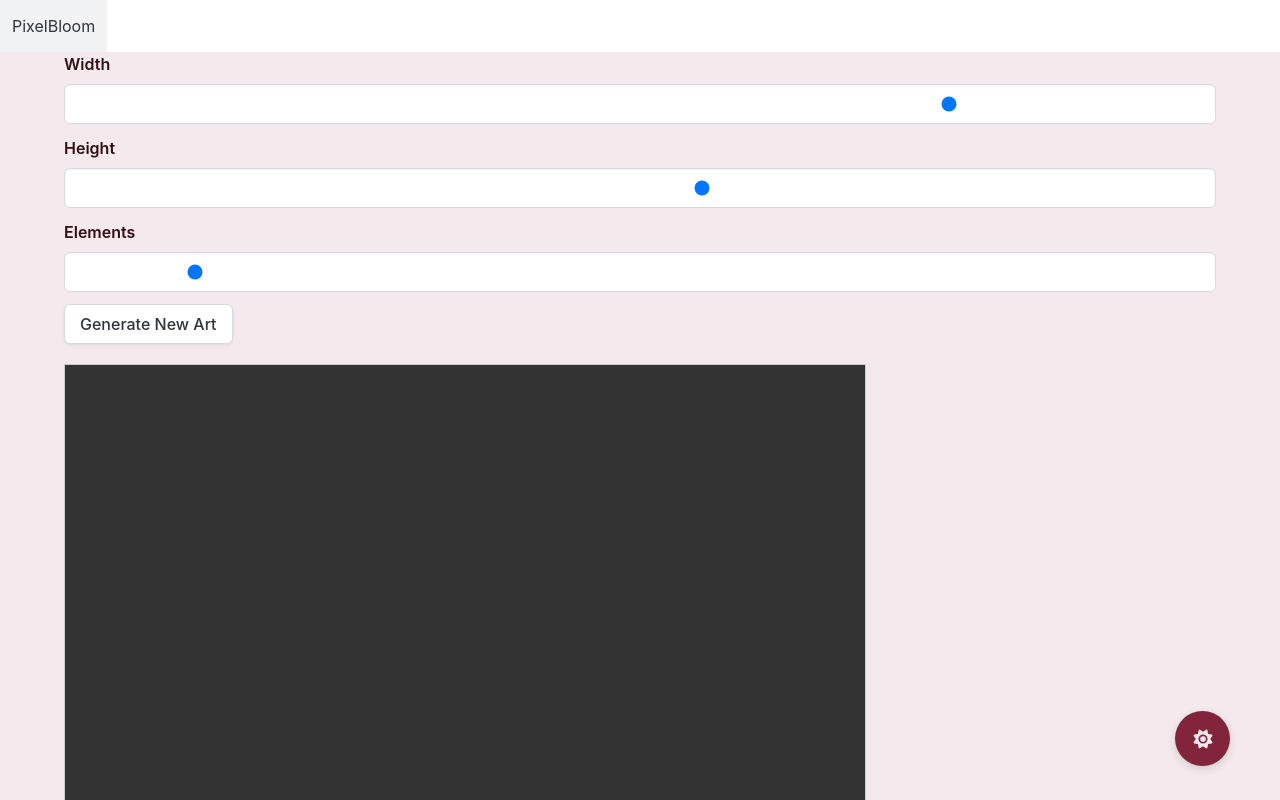
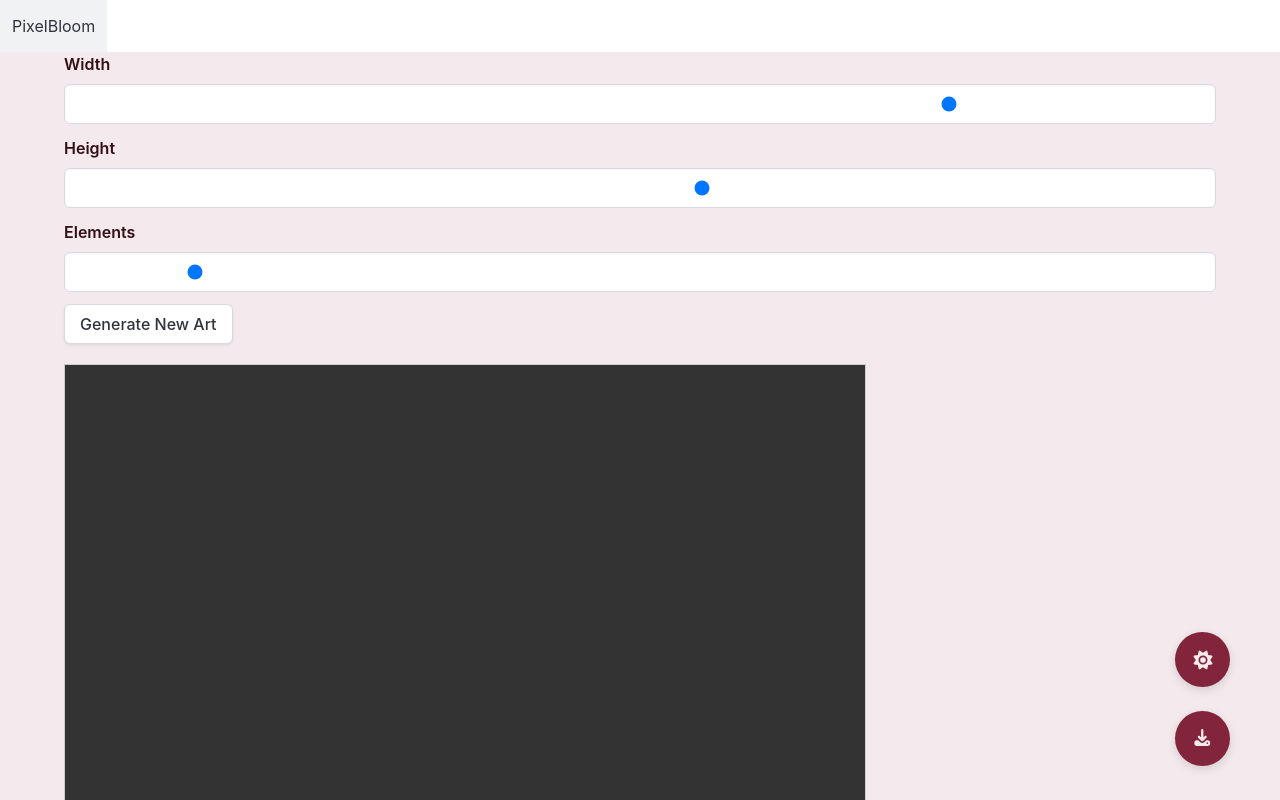
Before and after one commit to JesseShawCodes/generative-art-app, a Next.js app in the folder frontend-next/: page / in a window 1280 px wide. Shown: the top 800 px of the page. Built offline with nearby package versions, Linux system fonts and the light colour scheme; no server answers.

Commit message:
Added Download button, and CanvasContext.

```diff
--- /dev/null
+++ b/frontend-next/src/app/CanvasContext.js
@@ -0,0 +1,19 @@
+
+"use client"
+import React, { createContext, useContext, useRef } from 'react';
+
+const CanvasContext = createContext();
+
+export function useCanvas() {
+  return useContext(CanvasContext);
+}
+
+export function CanvasProvider({ children }) {
+  const canvasRef = useRef(null);
+
+  return (
+    <CanvasContext.Provider value={{ canvasRef }}>
+      {children}
+    </CanvasContext.Provider>
+  );
+}
--- /dev/null
+++ b/frontend-next/src/app/components/FloatingControls/DownloadButton.jsx
@@ -0,0 +1,36 @@
+"use client"
+import React from 'react';
+import { FontAwesomeIcon } from '@fortawesome/react-fontawesome';
+import { faDownload } from '@fortawesome/free-solid-svg-icons';
+import { useCanvas } from '../../CanvasContext';
+
+function DownloadButton() {
+  const { canvasRef } = useCanvas();
+
+  const handleDownload = () => {
+    if (canvasRef.current) {
+      const canvas = canvasRef.current;
+      const link = document.createElement('a');
+      link.download = 'generative-art.png';
+      link.href = canvas.toDataURL('image/png');
+      link.click();
+    }
+  };
+
+  return (
+    <div id="download-container">
+      <button
+        aria-label="Download Canvas"
+        id="download-button"
+        data-testid="download-button"
+        className="btn-secondary"
+        onClick={handleDownload}
+        type="button"
+      >
+        <FontAwesomeIcon icon={faDownload} className='download-icon' />
+      </button>
+    </div>
+  );
+}
+
+export default DownloadButton;
--- a/frontend-next/src/app/components/FloatingControls/FloatingControls.jsx
+++ b/frontend-next/src/app/components/FloatingControls/FloatingControls.jsx
@@ -1,12 +1,14 @@
 import { React, useContext } from 'react';
 import BackToTop from './BackToTop';
 import ThemeButton from './ThemeButton';
+import DownloadButton from './DownloadButton';
 
 function FloatingControls() {
   return (
     <div className="floating-controls">
       <BackToTop />
       <ThemeButton />
+      <DownloadButton />
     </div>
   );
 }
--- a/frontend-next/src/app/globals.scss
+++ b/frontend-next/src/app/globals.scss
@@ -1,5 +1,5 @@
 @use 'stylesheets/theme_toggle.scss';
-// @use "~bulma/bulma";
+@use 'stylesheets/download_button.scss';
 @use "stylesheets/bulma-custom.scss";
 @import "stylesheets/variables.scss";
 
@@ -74,7 +74,7 @@ body {
   right: $floating-controls-offset;
 
   /* Apply the mixin to all control buttons */
-  #back_to_top, #change-theme {
+  #back_to_top, #change-theme, #download-button {
     @include floating-control-button;
   }
 
--- a/frontend-next/src/app/layout.js
+++ b/frontend-next/src/app/layout.js
@@ -2,6 +2,7 @@ import { Geist, Geist_Mono } from "next/font/google";
 import Navbar from "./components/Navbar";
 import Footer from "./components/Footer";
 import { ThemeProvider } from "./ThemeContext";
+import { CanvasProvider } from "./CanvasContext";
 import FloatingControls from "./components/FloatingControls/FloatingControls";
 import "./globals.scss";
 
@@ -26,19 +27,19 @@ export const metadata = {
 
 export default function RootLayout({ children }) {
   return (
+    <CanvasProvider>
       <ThemeProvider>
         <html lang="en">
           <body
             className={`${geistSans.variable} ${geistMono.variable} antialiased`}
           >
-
             <Navbar />
             {children}
             <FloatingControls />
             <Footer />
-
           </body>
         </html>
       </ThemeProvider>
+    </CanvasProvider>
   );
 }
--- a/frontend-next/src/app/page.js
+++ b/frontend-next/src/app/page.js
@@ -1,14 +1,22 @@
 "use client";
 import React, { useRef, useEffect, useState, useCallback } from 'react';
 import Head from 'next/head'; // For managing document head
+import { useCanvas } from './CanvasContext';
 
 export default function Home() {
-  const canvasRef = useRef(null);
+  const localCanvasRef = useRef(null);
+  const { canvasRef } = useCanvas();
   const [artData, setArtData] = useState([]);
   const [loading, setLoading] = useState(false);
   const [width, setWidth] = useState(800);
   const [height, setHeight] = useState(600);
   const [numElements, setNumElements] = useState(50);
+
+  useEffect(() => {
+    if (localCanvasRef.current) {
+      canvasRef.current = localCanvasRef.current;
+    }
+  }, [canvasRef]);
 
   const fetchArt = useCallback(async () => {
     setLoading(true);
@@ -37,7 +45,7 @@ export default function Home() {
   }, [fetchArt]);
 
   useEffect(() => {
-    const canvas = canvasRef.current;
+    const canvas = localCanvasRef.current;
     if (!canvas) return; // Ensure canvas exists
 
     const context = canvas.getContext('2d');
@@ -87,7 +95,7 @@ export default function Home() {
         </div>
 
         <canvas
-          ref={canvasRef}
+          ref={localCanvasRef}
           width={width}
           height={height}
           style={{ border: '1px solid #ccc', background: '#333', marginTop: '20px' }}
--- /dev/null
+++ b/frontend-next/src/app/stylesheets/download_button.scss
@@ -0,0 +1,4 @@
+/* Base styles for the icons */
+.download-icon {
+  transition: all 0.5s ease-in-out; /* The transition for the animation */
+}
```
Lines whose indentation alone changed are shown as unchanged.
